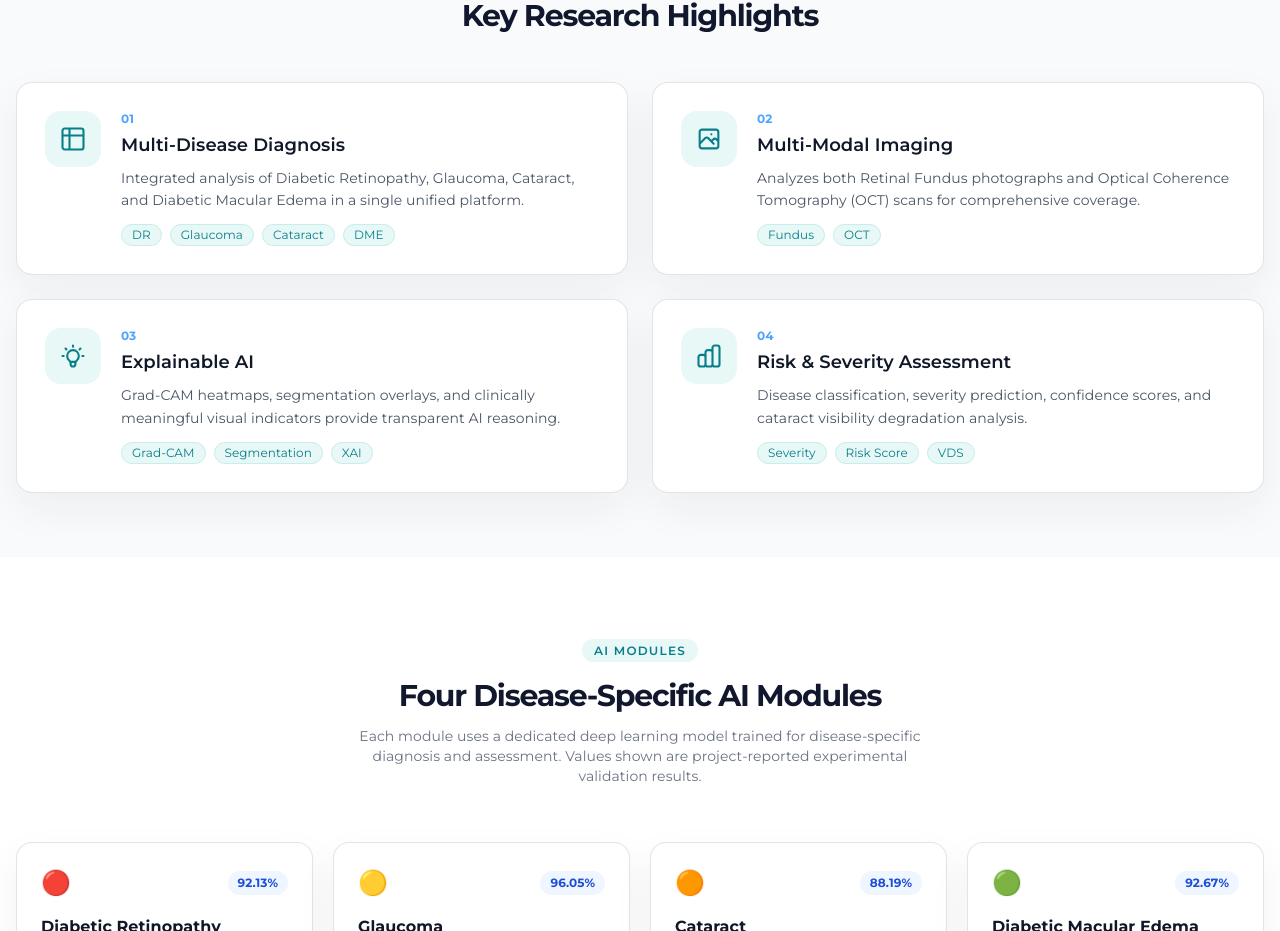
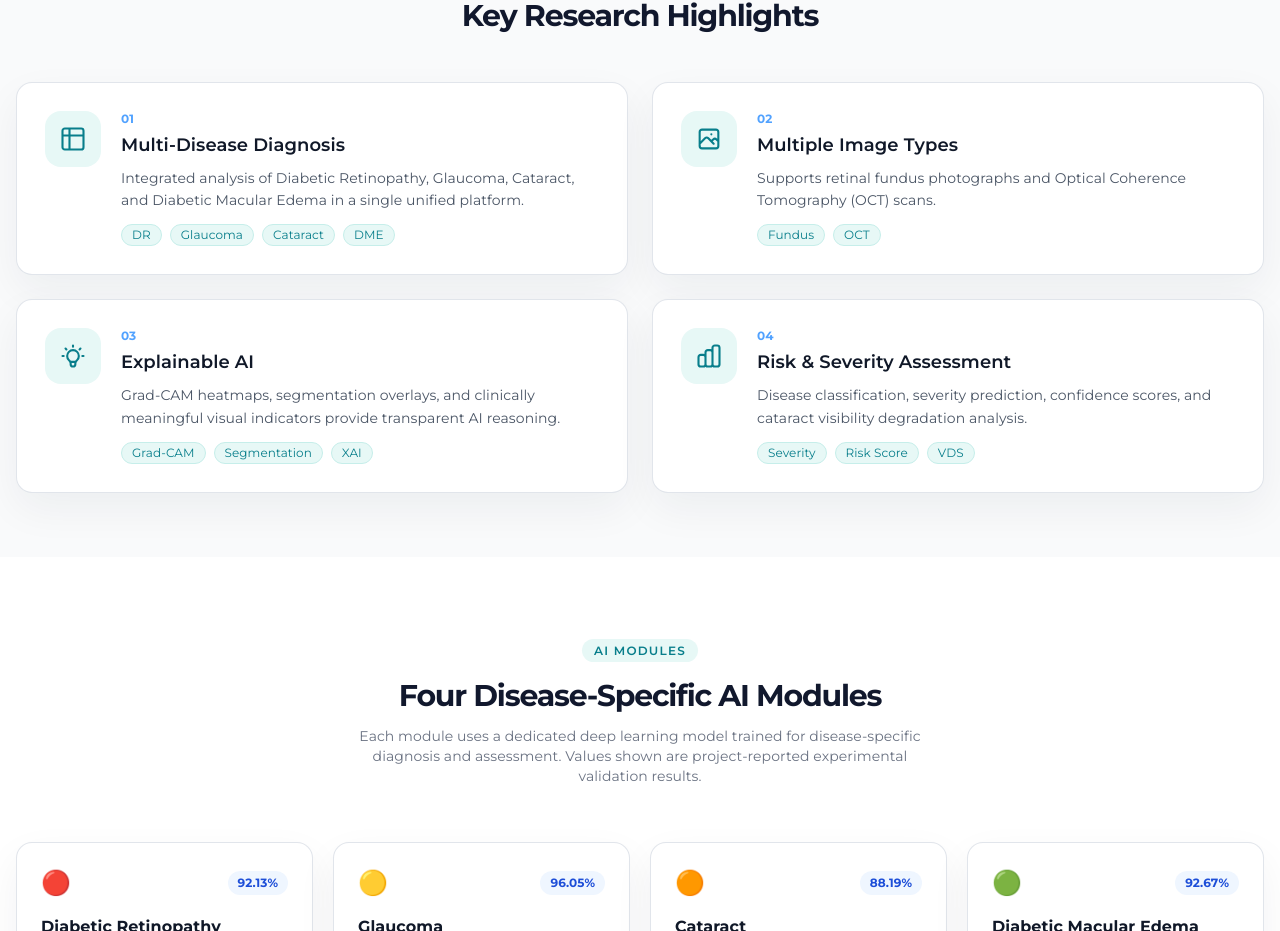
Before and after one commit to Senura-ux/research-portfolio, a Next.js app in the folder ai-eyedx/: page / in a window 1280 px wide. Shown: the part 1414-2345 px from the top of the page. Built offline with nearby package versions, Linux system fonts and the light colour scheme.

Commit message:
feat: update title and description for multiple image types highlight

```diff
--- a/ai-eyedx/src/app/page.tsx
+++ b/ai-eyedx/src/app/page.tsx
@@ -31,8 +31,8 @@ const highlights = [
       </svg>
     ),
     num: "02",
-    title: "Multi-Modal Imaging",
-    desc: "Analyzes both Retinal Fundus photographs and Optical Coherence Tomography (OCT) scans for comprehensive coverage.",
+    title: "Multiple Image Types",
+    desc: "Supports retinal fundus photographs and Optical Coherence Tomography (OCT) scans.",
     tags: ["Fundus", "OCT"],
   },
   {
```
